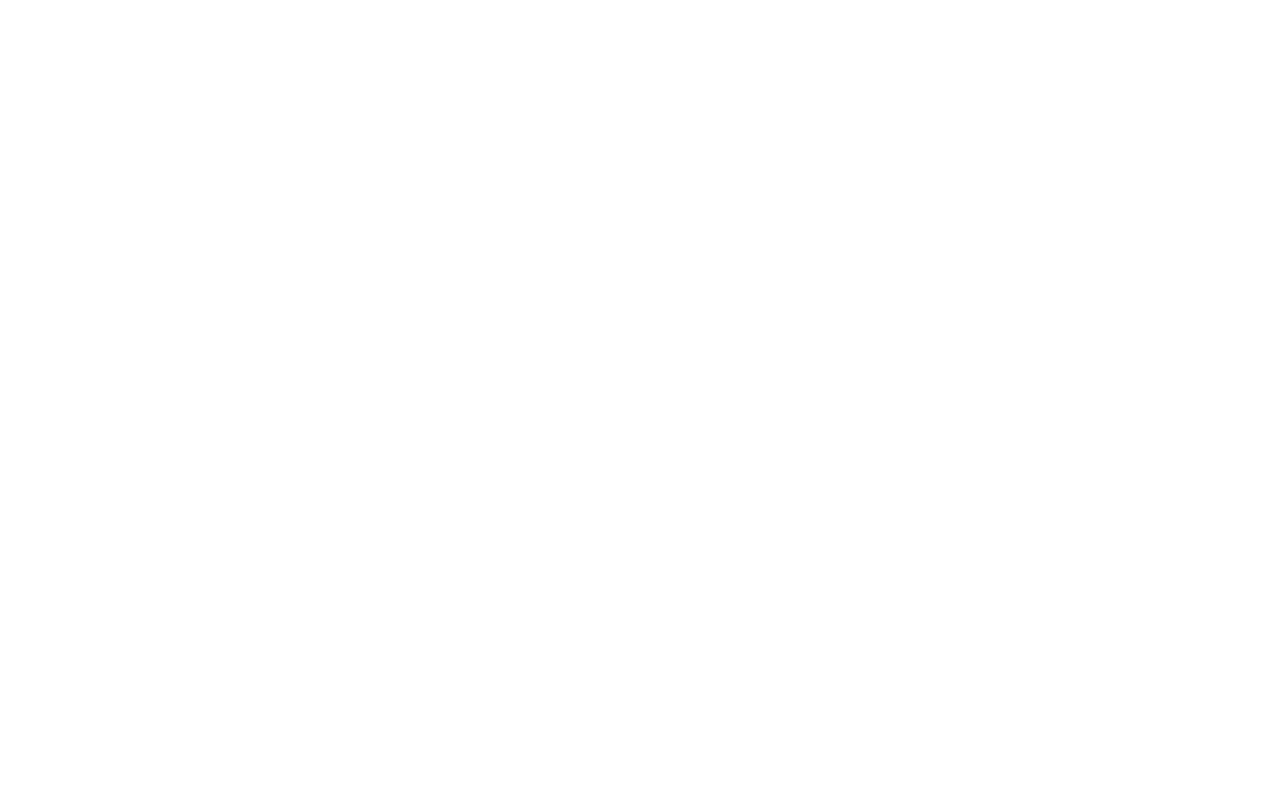
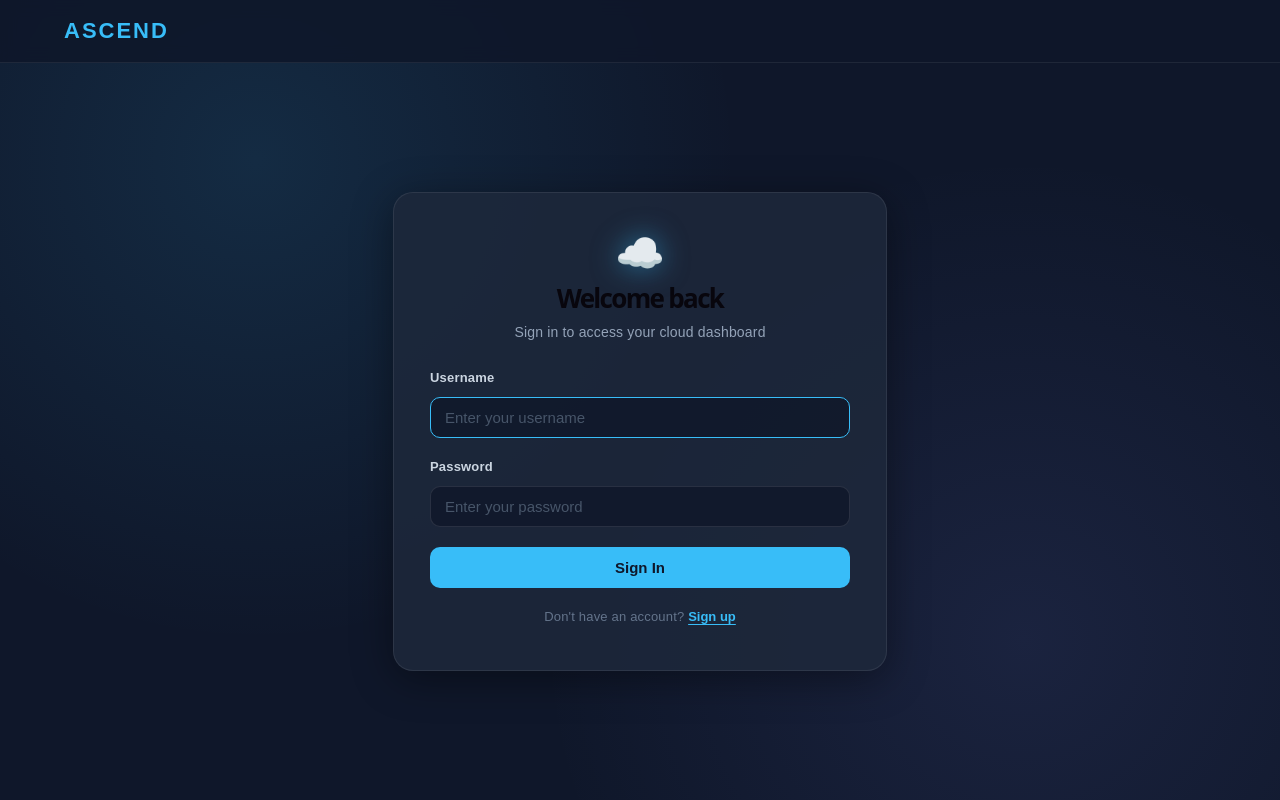
Before and after one commit to jlin25/ASCEND-Cloud-Devops-Project, a React (Vite) app in the folder frontend/: page /login in a window 1280 px wide. Before the commit this address had no page. Built offline with nearby package versions, Linux system fonts and the light colour scheme.

Commit message:
added login page and route from Get Started button

```diff
--- a/frontend/src/App.tsx
+++ b/frontend/src/App.tsx
@@ -1,6 +1,7 @@
 import { BrowserRouter, Routes, Route } from "react-router-dom";
 import HomePage from "./pages/HomePage";
 import TutorialPage from "./pages/TutorialPage";
+import LoginPage from "./pages/LoginPage";
 
 function App() {
   return (
@@ -8,6 +9,7 @@
       <Routes>
         <Route path="/" element={<HomePage />} />
         <Route path="/tutorial" element={<TutorialPage />} />
+        <Route path="/login" element={<LoginPage />} />
       </Routes>
     </BrowserRouter>
   );
--- a/frontend/src/pages/HomePage.tsx
+++ b/frontend/src/pages/HomePage.tsx
@@ -38,7 +38,7 @@
             Tutorial
           </button>
           <button className="nav-link-btn">Docs</button>
-          <button className="nav-cta">Get Started</button>
+          <button className="nav-cta" onClick={() => navigate("/login")}>Get Started</button>
         </div>
       </nav>
 
--- /dev/null
+++ b/frontend/src/pages/LoginPage.css
@@ -0,0 +1,190 @@
+/* ─── Layout ─────────────────────────────────────────────── */
+.login-root {
+  display: flex;
+  flex-direction: column;
+  min-height: 100vh;
+  background:
+    radial-gradient(circle at 20% 20%, rgba(56, 189, 248, 0.12), transparent 40%),
+    radial-gradient(circle at 80% 80%, rgba(129, 140, 248, 0.10), transparent 40%),
+    #0f172a;
+  color: white;
+  font-family: Arial, Helvetica, sans-serif;
+}
+
+/* ─── Nav ─────────────────────────────────────────────────── */
+.login-nav {
+  display: flex;
+  align-items: center;
+  padding: 18px 5%;
+  border-bottom: 1px solid rgba(255, 255, 255, 0.07);
+  background: rgba(15, 23, 42, 0.85);
+  backdrop-filter: blur(8px);
+  position: sticky;
+  top: 0;
+  z-index: 10;
+}
+
+.login-logo {
+  background: none;
+  border: none;
+  font-size: 22px;
+  font-weight: 800;
+  color: #38bdf8;
+  letter-spacing: 2px;
+  cursor: pointer;
+  padding: 0;
+}
+
+.login-logo:hover {
+  color: #7dd3fc;
+}
+
+/* ─── Main centered area ──────────────────────────────────── */
+.login-main {
+  flex: 1;
+  display: flex;
+  align-items: center;
+  justify-content: center;
+  padding: 40px 5%;
+}
+
+/* ─── Card ────────────────────────────────────────────────── */
+.login-card {
+  width: 100%;
+  max-width: 420px;
+  background: rgba(30, 41, 59, 0.85);
+  border: 1px solid rgba(255, 255, 255, 0.08);
+  border-radius: 20px;
+  padding: 40px 36px;
+  display: flex;
+  flex-direction: column;
+  align-items: center;
+  gap: 8px;
+  box-shadow: 0 8px 40px rgba(0, 0, 0, 0.4);
+}
+
+.login-icon {
+  font-size: 40px;
+  line-height: 1;
+  margin-bottom: 4px;
+  filter: drop-shadow(0 0 14px rgba(56, 189, 248, 0.5));
+}
+
+.login-title {
+  font-size: 26px;
+  font-weight: 800;
+  margin: 0;
+  text-align: center;
+}
+
+.login-sub {
+  font-size: 14px;
+  color: #94a3b8;
+  margin: 0 0 12px;
+  text-align: center;
+}
+
+/* ─── Form ────────────────────────────────────────────────── */
+.login-form {
+  width: 100%;
+  display: flex;
+  flex-direction: column;
+  gap: 16px;
+}
+
+.login-field {
+  display: flex;
+  flex-direction: column;
+  gap: 6px;
+}
+
+.login-label {
+  font-size: 13px;
+  font-weight: 600;
+  color: #cbd5e1;
+}
+
+.login-input {
+  background: rgba(15, 23, 42, 0.8);
+  border: 1px solid rgba(255, 255, 255, 0.1);
+  border-radius: 10px;
+  color: white;
+  font-size: 15px;
+  padding: 11px 14px;
+  outline: none;
+  transition: border-color 0.2s;
+  width: 100%;
+  box-sizing: border-box;
+}
+
+.login-input::placeholder {
+  color: #475569;
+}
+
+.login-input:focus {
+  border-color: #38bdf8;
+}
+
+.login-error {
+  font-size: 13px;
+  color: #f87171;
+  margin: 0;
+  text-align: center;
+}
+
+.login-submit {
+  background: #38bdf8;
+  color: #0f172a;
+  border: none;
+  border-radius: 10px;
+  font-size: 15px;
+  font-weight: 700;
+  padding: 12px;
+  cursor: pointer;
+  transition: background 0.18s, opacity 0.18s;
+  margin-top: 4px;
+}
+
+.login-submit:hover:not(:disabled) {
+  background: #7dd3fc;
+}
+
+.login-submit:disabled {
+  opacity: 0.5;
+  cursor: not-allowed;
+}
+
+/* ─── Switch mode ─────────────────────────────────────────── */
+.login-switch {
+  font-size: 13px;
+  color: #64748b;
+  margin: 8px 0 0;
+  text-align: center;
+}
+
+.login-switch-btn {
+  background: none;
+  border: none;
+  color: #38bdf8;
+  font-size: 13px;
+  font-weight: 600;
+  cursor: pointer;
+  padding: 0;
+  text-decoration: underline;
+  text-underline-offset: 3px;
+}
+
+.login-switch-btn:hover {
+  color: #7dd3fc;
+}
+
+/* ─── Responsive ──────────────────────────────────────────── */
+@media (max-width: 480px) {
+  .login-card {
+    padding: 28px 20px;
+  }
+
+  .login-title {
+    font-size: 22px;
+  }
+}
--- /dev/null
+++ b/frontend/src/pages/LoginPage.tsx
@@ -0,0 +1,140 @@
+import { useState } from "react";
+import { useNavigate } from "react-router-dom";
+import "./LoginPage.css";
+
+export default function LoginPage() {
+  const navigate = useNavigate();
+  const [mode, setMode] = useState<"login" | "register">("login");
+  const [username, setUsername] = useState("");
+  const [password, setPassword] = useState("");
+  const [confirmPassword, setConfirmPassword] = useState("");
+  const [error, setError] = useState("");
+  const [loading, setLoading] = useState(false);
+
+  async function handleSubmit(e: React.FormEvent) {
+    e.preventDefault();
+    setError("");
+
+    if (mode === "register" && password !== confirmPassword) {
+      setError("Passwords do not match.");
+      return;
+    }
+
+    setLoading(true);
+    try {
+      const endpoint = mode === "login" ? "/auth/login" : "/auth/register";
+      const res = await fetch(`http://localhost:8000${endpoint}`, {
+        method: "POST",
+        headers: { "Content-Type": "application/json" },
+        body: JSON.stringify({ username, password }),
+      });
+
+      const data = await res.json();
+
+      if (!res.ok) {
+        setError(data.detail || "Something went wrong.");
+        return;
+      }
+
+      // TODO: save JWT token to localStorage once backend returns one
+      // localStorage.setItem("token", data.token);
+      navigate("/");
+    } catch {
+      setError("Could not reach the server. Is the backend running?");
+    } finally {
+      setLoading(false);
+    }
+  }
+
+  function switchMode() {
+    setMode(mode === "login" ? "register" : "login");
+    setError("");
+    setUsername("");
+    setPassword("");
+    setConfirmPassword("");
+  }
+
+  return (
+    <div className="login-root">
+      <nav className="login-nav">
+        <button className="login-logo" onClick={() => navigate("/")}>
+          ASCEND
+        </button>
+      </nav>
+
+      <main className="login-main">
+        <div className="login-card">
+          <div className="login-icon">☁️</div>
+          <h1 className="login-title">
+            {mode === "login" ? "Welcome back" : "Create your account"}
+          </h1>
+          <p className="login-sub">
+            {mode === "login"
+              ? "Sign in to access your cloud dashboard"
+              : "Get started with ASCEND Cloud"}
+          </p>
+
+          <form className="login-form" onSubmit={handleSubmit}>
+            <div className="login-field">
+              <label className="login-label">Username</label>
+              <input
+                className="login-input"
+                type="text"
+                placeholder="Enter your username"
+                value={username}
+                onChange={(e) => setUsername(e.target.value)}
+                required
+                autoFocus
+              />
+            </div>
+
+            <div className="login-field">
+              <label className="login-label">Password</label>
+              <input
+                className="login-input"
+                type="password"
+                placeholder="Enter your password"
+                value={password}
+                onChange={(e) => setPassword(e.target.value)}
+                required
+              />
+            </div>
+
+            {mode === "register" && (
+              <div className="login-field">
+                <label className="login-label">Confirm Password</label>
+                <input
+                  className="login-input"
+                  type="password"
+                  placeholder="Re-enter your password"
+                  value={confirmPassword}
+                  onChange={(e) => setConfirmPassword(e.target.value)}
+                  required
+                />
+              </div>
+            )}
+
+            {error && <p className="login-error">{error}</p>}
+
+            <button className="login-submit" type="submit" disabled={loading}>
+              {loading
+                ? "Please wait..."
+                : mode === "login"
+                ? "Sign In"
+                : "Create Account"}
+            </button>
+          </form>
+
+          <p className="login-switch">
+            {mode === "login"
+              ? "Don't have an account? "
+              : "Already have an account? "}
+            <button className="login-switch-btn" onClick={switchMode}>
+              {mode === "login" ? "Sign up" : "Sign in"}
+            </button>
+          </p>
+        </div>
+      </main>
+    </div>
+  );
+}
```
